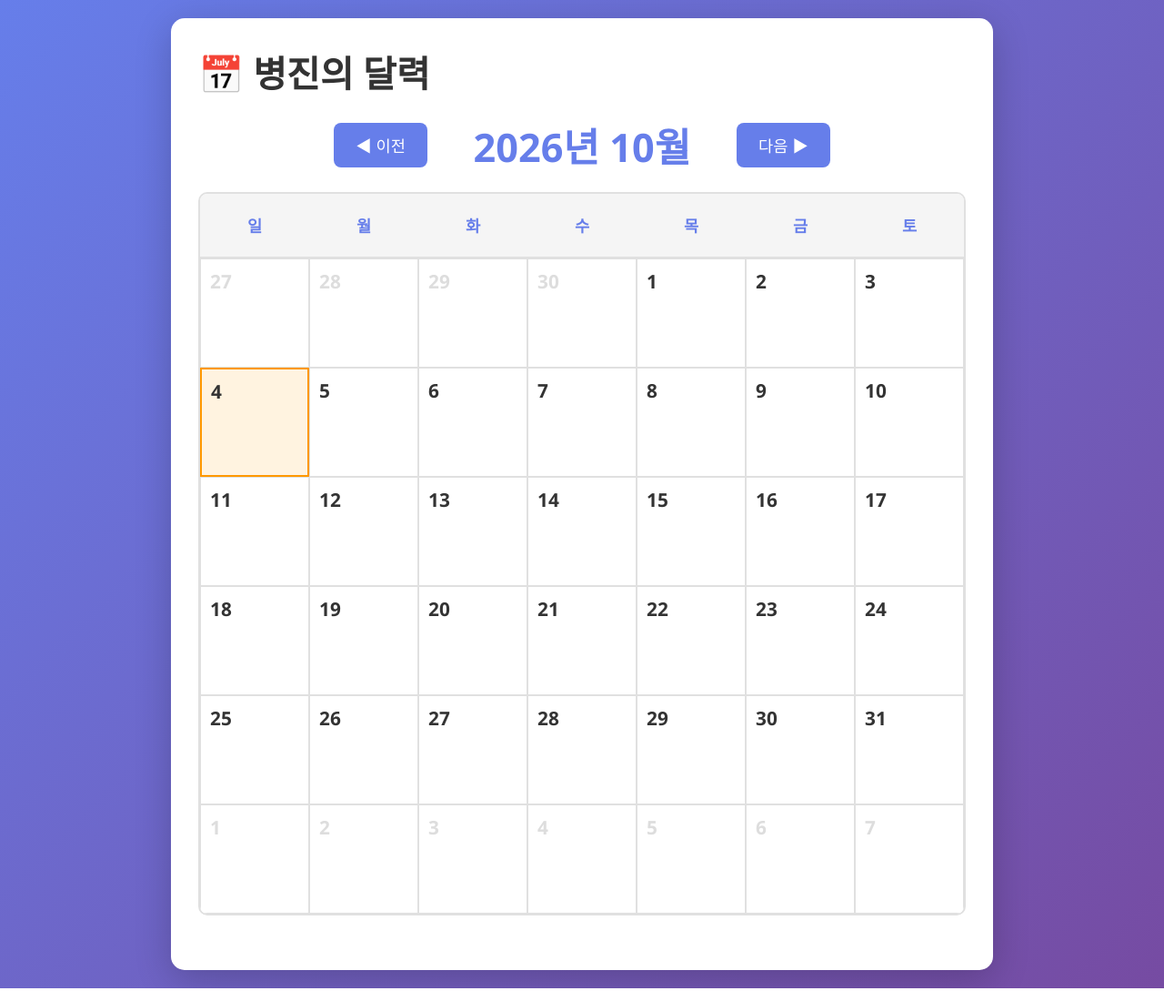
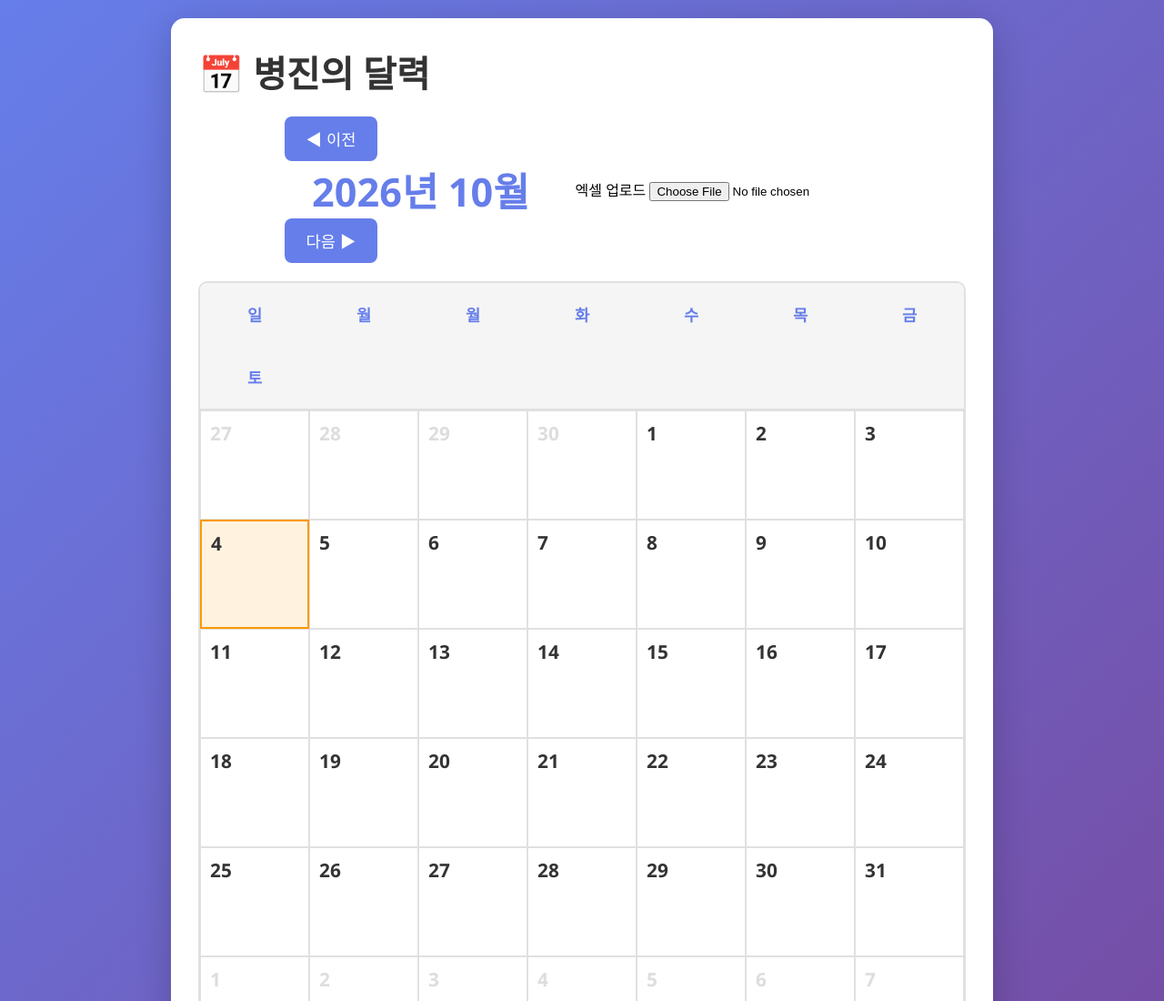
Before and after one commit to kangrous/memory1, a plain HTML site: page index.html in a window 1280 px wide. Shown: the top 1100 px of the page at 91% size. Drawn offline with Linux system fonts and the light colour scheme.

Commit message:
Add Excel upload input and include SheetJS; adjust header layout

```diff
--- a/index.html
+++ b/index.html
@@ -12,14 +12,23 @@
 
         <div class="calendar-wrapper">
             <div class="calendar-header">
-                <button id="prevBtn" class="nav-btn">◀ 이전</button>
-                <h2 id="monthYear"></h2>
-                <button id="nextBtn" class="nav-btn">다음 ▶</button>
+                <div class="calendar-nav">
+                    <button id="prevBtn" class="nav-btn">◀ 이전</button>
+                    <h2 id="monthYear"></h2>
+                    <button id="nextBtn" class="nav-btn">다음 ▶</button>
+                </div>
+
+                <!-- 업로드 버튼: 엑셀(.xlsx/.xls/.csv) 파일 업로드 -->
+                <div class="calendar-actions">
+                    <label class="upload-button" for="uploadInput">엑셀 업로드</label>
+                    <input id="uploadInput" type="file" accept=".xlsx,.xls,.csv" />
+                </div>
             </div>
 
             <div class="calendar">
                 <div class="weekdays">
                     <div>일</div>
+                    <div>월</div>
                     <div>월</div>
                     <div>화</div>
                     <div>수</div>
@@ -43,6 +52,8 @@
         </div>
     </div>
 
+    <!-- SheetJS (엑셀/CSV 파싱) CDN -->
+    <script src="https://cdn.jsdelivr.net/npm/xlsx/dist/xlsx.full.min.js"></script>
     <script src="script.js"></script>
 </body>
 </html>
```
